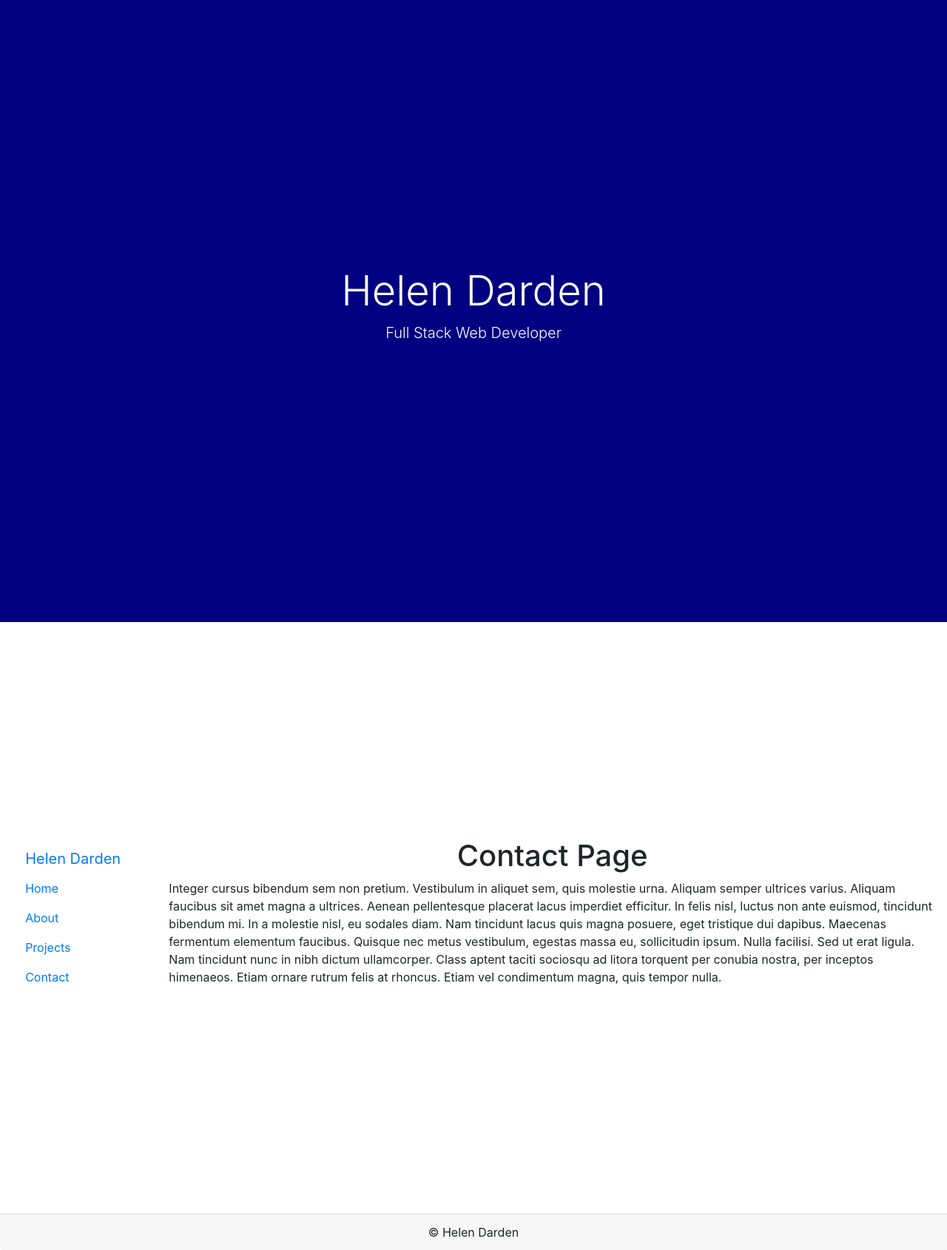
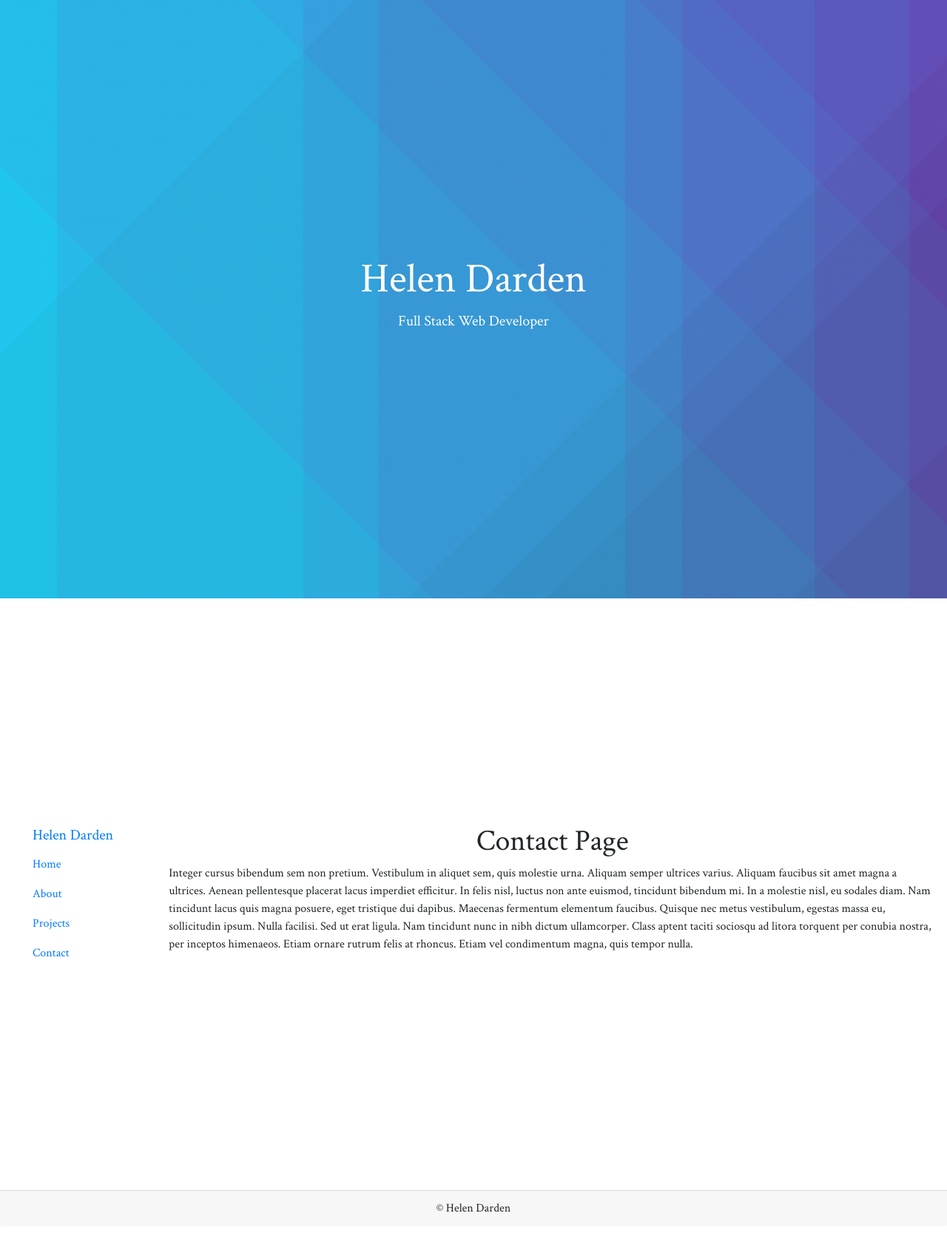
Before and after one commit to hdarden/React-Portfolio, a React (Create React App) app: page /contact in a window 1280 px wide. Shown: the whole page at 74% size. After the commit the page ends 1658 px from the top, so only its background shows below. Built offline with nearby package versions, Linux system fonts and the light colour scheme.

Commit message:
adding colors and fonts

```diff
--- a/public/index.html
+++ b/public/index.html
@@ -25,6 +25,9 @@
       Learn how to configure a non-root public URL by running `npm run build`.
     -->
     <title>React App</title>
+    <!-- Google Fonts -->
+    <link href="https://fonts.googleapis.com/css2?family=Crimson+Text:wght@600&display=swap" rel="stylesheet">
+    <link href="https://fonts.googleapis.com/css2?family=Crimson+Text&display=swap" rel="stylesheet">
     <!-- Bootstrap -->
     <link rel="stylesheet" href="https://stackpath.bootstrapcdn.com/bootstrap/4.5.0/css/bootstrap.min.css" integrity="sha384-9aIt2nRpC12Uk9gS9baDl411NQApFmC26EwAOH8WgZl5MYYxFfc+NcPb1dKGj7Sk" crossorigin="anonymous">
   </head>
--- a/src/components/Footer.js
+++ b/src/components/Footer.js
@@ -2,9 +2,9 @@ import React from "react";
 
 function Footer () {
     return (
-        <div className="card-footer text-center">
+        <footer className="card-footer text-center">
         &copy; Helen Darden
-      </div>
+      </footer>
     )
 }
 
--- a/src/components/css/styles.css
+++ b/src/components/css/styles.css
@@ -4,16 +4,26 @@
     flex-direction: column;
     justify-content: center;
     align-items: center;
+    font-family: 'Crimson Text', serif;
+
 }
 .contact, .home, .about-content, .project {
     display: flex;
     flex-direction: column;
     justify-content: center;
     align-items: center;
+    font-family: 'Crimson Text', serif;
+
 }
 header {
     text-align: center;
-    padding: 45vh 45vh;
-    background-color: navy;
+    padding: 43vh 43vh;
+    background-image: linear-gradient(135deg, rgba(19, 176, 223, 0.26) 0%, rgba(19, 176, 223, 0.26) 23%,rgba(16, 160, 197, 0.26) 23%, rgba(16, 160, 197, 0.26) 65%,rgba(13, 144, 172, 0.26) 65%, rgba(13, 144, 172, 0.26) 70%,rgba(9, 129, 146, 0.26) 70%, rgba(9, 129, 146, 0.26) 74%,rgba(6, 113, 121, 0.26) 74%, rgba(6, 113, 121, 0.26) 90%,rgba(3, 97, 95, 0.26) 90%, rgba(3, 97, 95, 0.26) 100%),linear-gradient(45deg, rgba(65, 234, 230, 0.26) 0%, rgba(65, 234, 230, 0.26) 28%,rgba(88, 192, 215, 0.26) 28%, rgba(88, 192, 215, 0.26) 55%,rgba(110, 150, 201, 0.26) 55%, rgba(110, 150, 201, 0.26) 66%,rgba(133, 107, 186, 0.26) 66%, rgba(133, 107, 186, 0.26) 80%,rgba(155, 65, 172, 0.26) 80%, rgba(155, 65, 172, 0.26) 85%,rgba(178, 23, 157, 0.26) 85%, rgba(178, 23, 157, 0.26) 100%),linear-gradient(90deg, rgb(27, 194, 246) 0%, rgb(27, 194, 246) 6%,rgb(39, 174, 237) 6%, rgb(39, 174, 237) 32%,rgb(50, 155, 229) 32%, rgb(50, 155, 229) 40%,rgb(62, 135, 220) 40%, rgb(62, 135, 220) 66%,rgb(74, 116, 211) 66%, rgb(74, 116, 211) 72%,rgb(86, 96, 202) 72%, rgb(86, 96, 202) 86%,rgb(97, 77, 194) 86%, rgb(97, 77, 194) 96%,rgb(109, 57, 185) 96%, rgb(109, 57, 185) 100%);
     color: white;
+    font-family: 'Crimson Text', serif;
 }
+
+footer {
+    font-family: 'Crimson Text', serif;
+
+}
```
